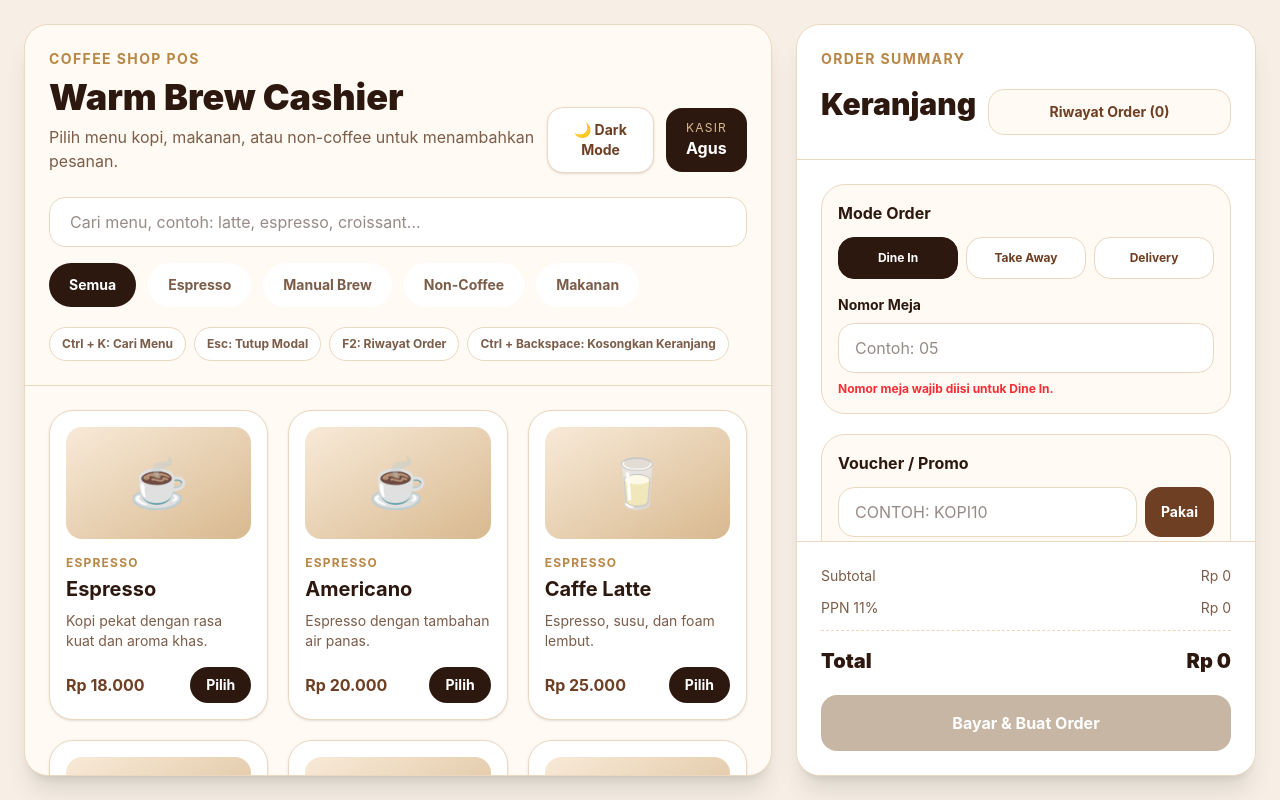
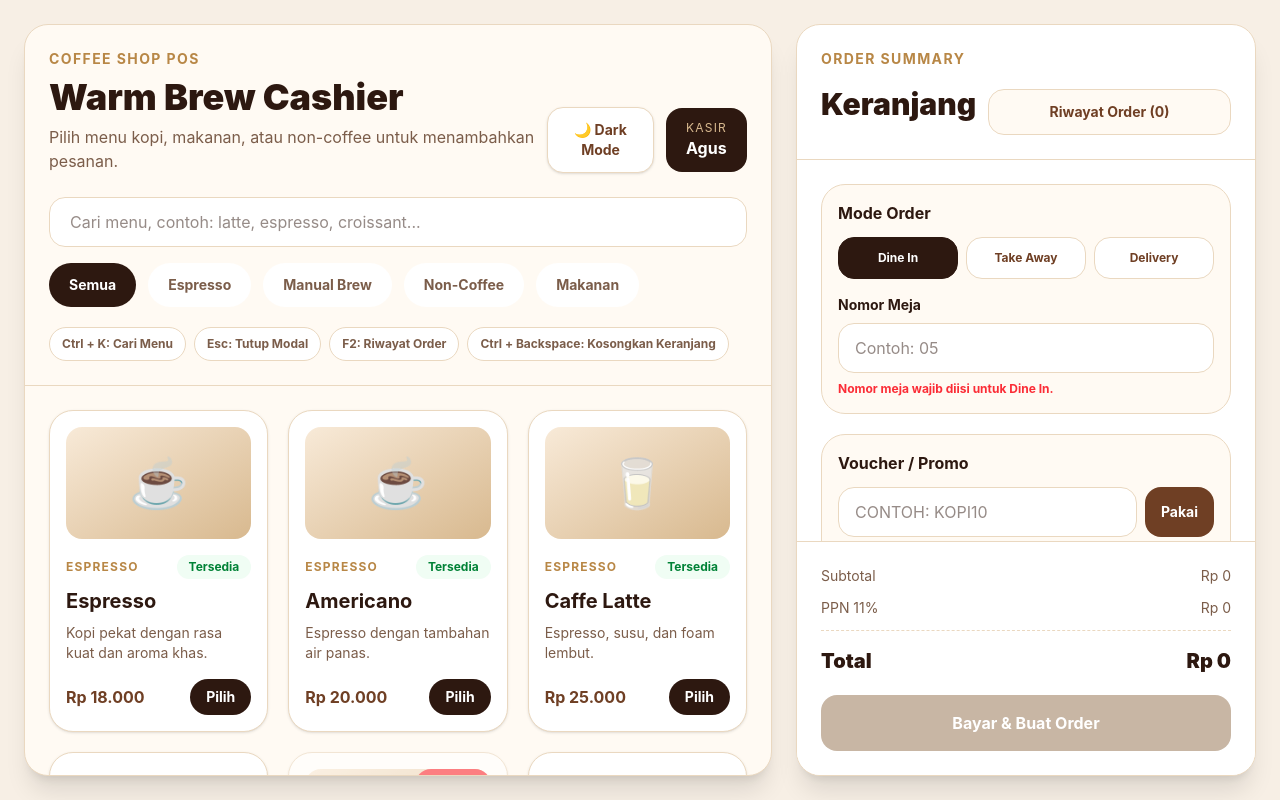
Before and after one commit to AlanMulik33/CoffeeShopp, a React (Vite) app: page / in a window 1280 px wide. Built offline with nearby package versions, Linux system fonts and the light colour scheme.

Commit message:
fitur stock

```diff
--- a/src/components/ProductCard.jsx
+++ b/src/components/ProductCard.jsx
@@ -1,4 +1,8 @@
+import { usePosStore } from '../store/posStore'
+
 function ProductCard({ product, onSelect }) {
+  const addToast = usePosStore((state) => state.addToast)
+
   const formatCurrency = (value) => {
     return new Intl.NumberFormat('id-ID', {
       style: 'currency',
@@ -7,21 +11,57 @@ function ProductCard({ product, onSelect }) {
     }).format(value)
   }
 
+  const handleClick = () => {
+    if (!product.isAvailable) {
+      addToast({
+        title: 'Produk habis',
+        message: `${product.name} sedang tidak tersedia.`,
+        type: 'warning',
+      })
+
+      return
+    }
+
+    onSelect(product)
+  }
+
   return (
     <button
-      onClick={() => onSelect(product)}
-      className="group rounded-3xl border border-[#ead8c0] bg-white p-4 text-left shadow-sm transition duration-300 hover:-translate-y-1 hover:shadow-xl"
+      onClick={handleClick}
+      className={`group relative rounded-3xl border border-[#ead8c0] bg-white p-4 text-left shadow-sm transition duration-300 ${
+        product.isAvailable
+          ? 'hover:-translate-y-1 hover:shadow-xl'
+          : 'cursor-not-allowed opacity-60'
+      }`}
     >
+      {!product.isAvailable && (
+        <div className="absolute right-4 top-4 z-10 rounded-full bg-red-500 px-4 py-2 text-xs font-black uppercase tracking-widest text-white shadow-lg">
+          Habis
+        </div>
+      )}
+
       <div className="flex h-28 items-center justify-center rounded-2xl bg-gradient-to-br from-[#f8ead8] to-[#d8b98f] text-5xl">
         {product.image}
       </div>
 
       <div className="mt-4">
-        <p className="text-xs font-bold uppercase tracking-widest text-[#b88746]">
-          {product.category}
-        </p>
+        <div className="flex items-center justify-between gap-3">
+          <p className="text-xs font-bold uppercase tracking-widest text-[#b88746]">
+            {product.category}
+          </p>
 
-        <h3 className="mt-1 text-xl font-bold text-[#2d1810]">
+          <span
+            className={`rounded-full px-3 py-1 text-xs font-bold ${
+              product.isAvailable
+                ? 'bg-green-50 text-green-700'
+                : 'bg-red-50 text-red-500'
+            }`}
+          >
+            {product.isAvailable ? 'Tersedia' : 'Sold Out'}
+          </span>
+        </div>
+
+        <h3 className="mt-2 text-xl font-bold text-[#2d1810]">
           {product.name}
         </h3>
 
@@ -34,8 +74,14 @@ function ProductCard({ product, onSelect }) {
             {formatCurrency(product.price)}
           </p>
 
-          <span className="rounded-full bg-[#2d1810] px-4 py-2 text-sm font-bold text-white transition group-hover:bg-[#b88746]">
-            Pilih
+          <span
+            className={`rounded-full px-4 py-2 text-sm font-bold transition ${
+              product.isAvailable
+                ? 'bg-[#2d1810] text-white group-hover:bg-[#b88746]'
+                : 'bg-[#c8b6a4] text-white'
+            }`}
+          >
+            {product.isAvailable ? 'Pilih' : 'Habis'}
           </span>
         </div>
       </div>
--- a/src/components/ProductOptionModal.jsx
+++ b/src/components/ProductOptionModal.jsx
@@ -86,6 +86,16 @@ function ProductOptionModal({ product, editingItem, onClose }) {
   }
 
   const handleSubmit = () => {
+    if (!product.isAvailable) {
+      addToast({
+        title: 'Produk habis',
+        message: `${product.name} sedang tidak tersedia.`,
+        type: 'warning',
+      })
+
+      onClose()
+      return
+    }
     const payload = {
       size: selectedSize,
       temperature: selectedTemperature,
--- a/src/data/products.jsx
+++ b/src/data/products.jsx
@@ -34,13 +34,12 @@ export const products = [
     price: 18000,
     image: '☕',
     description: 'Kopi pekat dengan rasa kuat dan aroma khas.',
+    isAvailable: true,
     sizeOptions: drinkSizes,
     temperatureOptions: ['Hot', 'Iced'],
     sugarOptions,
     iceOptions,
-    addOnOptions: [
-      { name: 'Extra Shot', price: 5000 },
-    ],
+    addOnOptions: [{ name: 'Extra Shot', price: 5000 }],
   },
   {
     id: 2,
@@ -49,6 +48,7 @@ export const products = [
     price: 20000,
     image: '☕',
     description: 'Espresso dengan tambahan air panas.',
+    isAvailable: true,
     sizeOptions: drinkSizes,
     temperatureOptions: ['Hot', 'Iced'],
     sugarOptions,
@@ -62,6 +62,7 @@ export const products = [
     price: 25000,
     image: '🥛',
     description: 'Espresso, susu, dan foam lembut.',
+    isAvailable: true,
     sizeOptions: drinkSizes,
     temperatureOptions: ['Hot', 'Iced', 'Blend'],
     sugarOptions,
@@ -75,6 +76,7 @@ export const products = [
     price: 24000,
     image: '☕',
     description: 'Espresso dengan susu dan foam tebal.',
+    isAvailable: true,
     sizeOptions: drinkSizes,
     temperatureOptions: ['Hot', 'Iced'],
     sugarOptions,
@@ -88,13 +90,12 @@ export const products = [
     price: 28000,
     image: '🫖',
     description: 'Seduhan manual dengan karakter rasa yang lebih kompleks.',
+    isAvailable: false,
     sizeOptions: drinkSizes,
     temperatureOptions: ['Hot', 'Iced'],
     sugarOptions: [],
     iceOptions,
-    addOnOptions: [
-      { name: 'Extra Coffee', price: 6000 },
-    ],
+    addOnOptions: [{ name: 'Extra Coffee', price: 6000 }],
   },
   {
     id: 6,
@@ -103,6 +104,7 @@ export const products = [
     price: 23000,
     image: '🍫',
     description: 'Minuman coklat lembut dan manis.',
+    isAvailable: true,
     sizeOptions: drinkSizes,
     temperatureOptions: ['Hot', 'Iced', 'Blend'],
     sugarOptions,
@@ -116,6 +118,7 @@ export const products = [
     price: 26000,
     image: '🍵',
     description: 'Matcha creamy dengan susu segar.',
+    isAvailable: true,
     sizeOptions: drinkSizes,
     temperatureOptions: ['Hot', 'Iced', 'Blend'],
     sugarOptions,
@@ -129,10 +132,12 @@ export const products = [
     price: 22000,
     image: '🥐',
     description: 'Pastry renyah cocok untuk teman kopi.',
+    isAvailable: false,
     sizeOptions: regularSize,
     temperatureOptions: [],
     sugarOptions: [],
-    iceOptions: [],
+    iceOptions: [
+    ],
     addOnOptions: [
       { name: 'Butter Extra', price: 3000 },
       { name: 'Chocolate Dip', price: 4000 },
--- a/src/index.css
+++ b/src/index.css
@@ -179,3 +179,11 @@ html[data-theme='dark'] .bg-yellow-50 {
 html[data-theme='dark'] .text-yellow-600 {
   color: #facc15 !important;
 }
+
+html[data-theme='dark'] .bg-green-50 {
+  background-color: rgba(20, 83, 45, 0.35) !important;
+}
+
+html[data-theme='dark'] .text-green-700 {
+  color: #86efac !important;
+}
```
